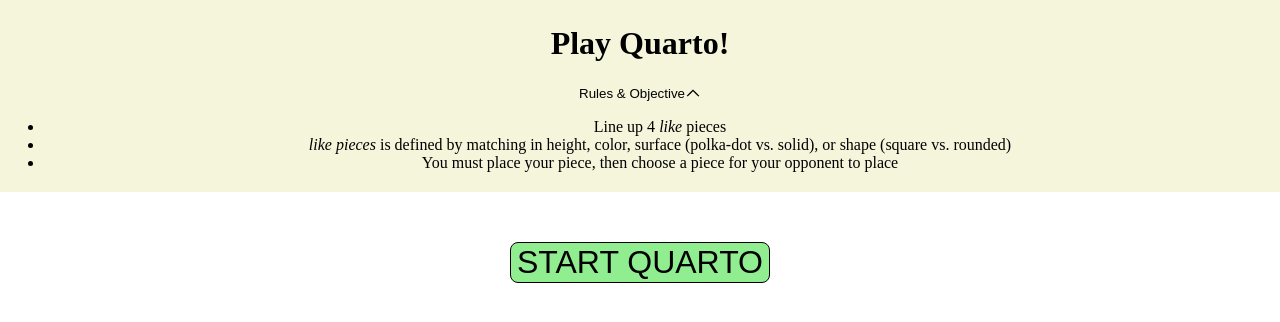
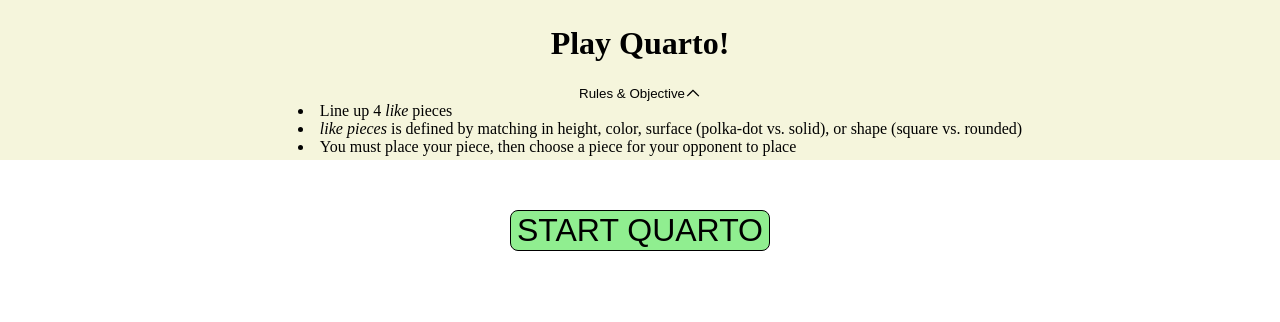
Before and after one commit to jmerz826/Quarto, a React (Vite) app: page / in a window 1280 px wide. Both pictures are taken after a click on the button "Rules & Objective". Shown: the top 322 px of the page. Built offline with nearby package versions, Linux system fonts and the light colour scheme.

Commit message:
rules list styling

```diff
--- a/src/components/Rules.tsx
+++ b/src/components/Rules.tsx
@@ -1,6 +1,16 @@
+import styled from "styled-components";
+
+const StyledUL = styled.ul`
+  list-style: disc;
+  list-style-position: inside;
+  text-align: left;
+  width: fit-content;
+  margin: auto;
+`;
+
 const Rules = () => {
   return (
-    <ul>
+    <StyledUL>
       <li>
         Line up 4 <span className="italic">like</span> pieces
       </li>
@@ -13,7 +23,7 @@ const Rules = () => {
         You must place your piece, then choose a piece for your opponent to
         place
       </li>
-    </ul>
+    </StyledUL>
   );
 };
 
```
